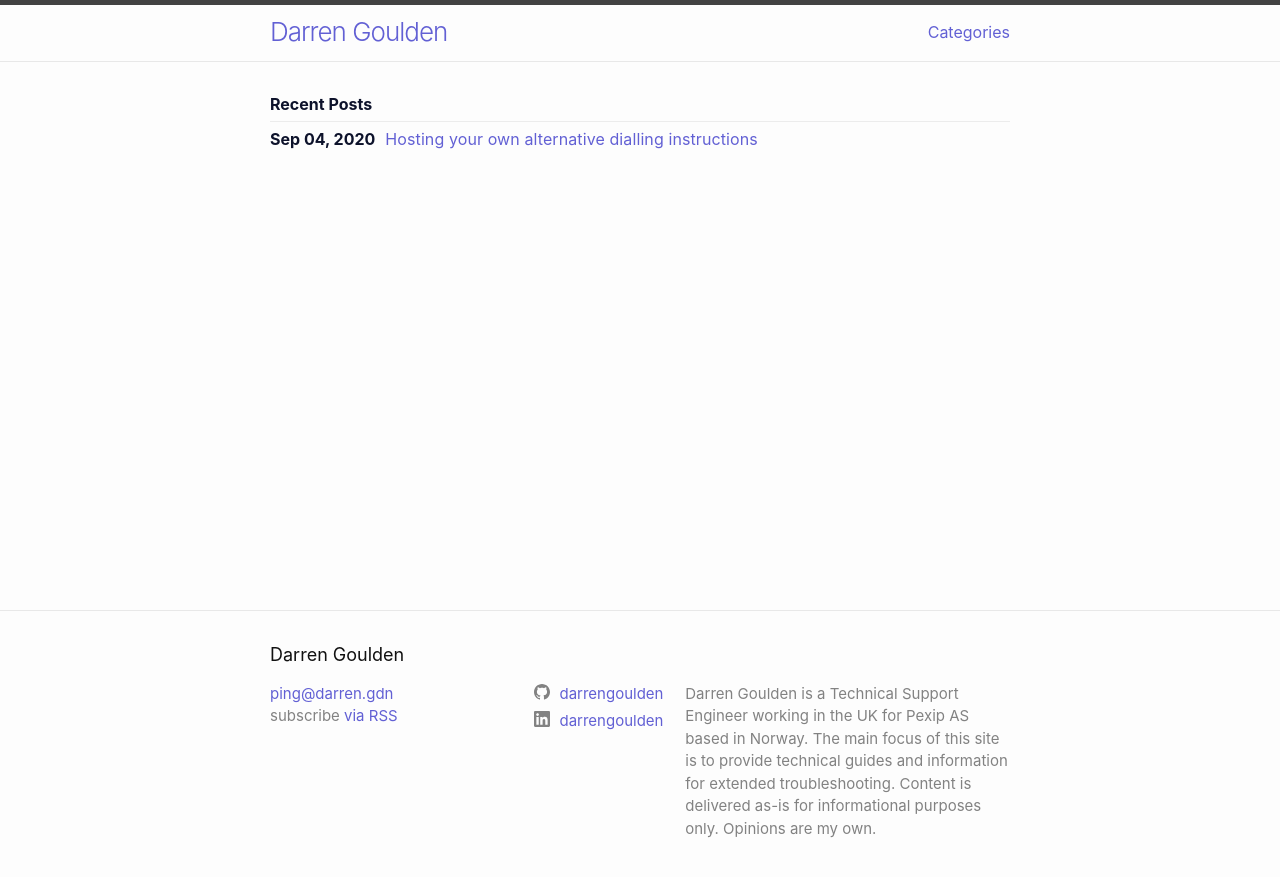
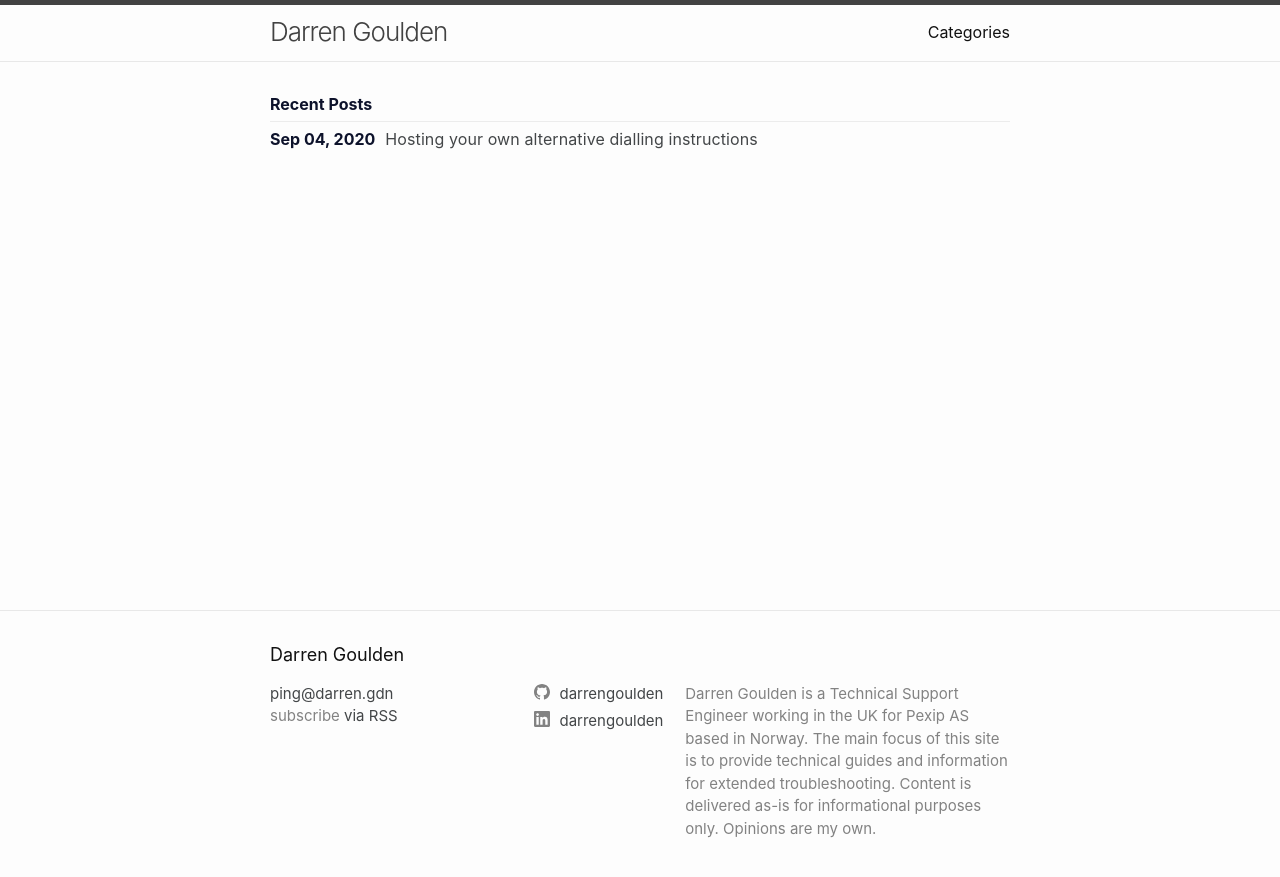
Before and after one commit to darrengoulden/darrengdn, a Jekyll site: the page built from index.md, in a window 1280 px wide. Shown: the top 877 px of the page. Built offline with Jekyll 4.4.1, drawn with Linux system fonts in a browser that asks for light colours.

Commit message:
fix link colours

```diff
--- a/_sass/minima.scss
+++ b/_sass/minima.scss
@@ -12,7 +12,8 @@
 
 //Light Colors
 $text-base-color: #434648;
-$text-link-blue: #003fff;
+$text-link-blue: #434648;
+$text-link-visited: #838383;
 $text-link-purple: #6260d4;
 $text-link-blue-active: #0036c7;
 $black: #0d122b;
--- a/_sass/minima/_base.scss
+++ b/_sass/minima/_base.scss
@@ -105,11 +105,11 @@
  * Links
  */
 a {
-  color: $text-link-purple !important;
+  color: $text-base-color;
   text-decoration: none;
 
   &:visited {
-    color: $text-base-color;
+    color: $text-link-visited;
   }
 
   &:hover {
```
